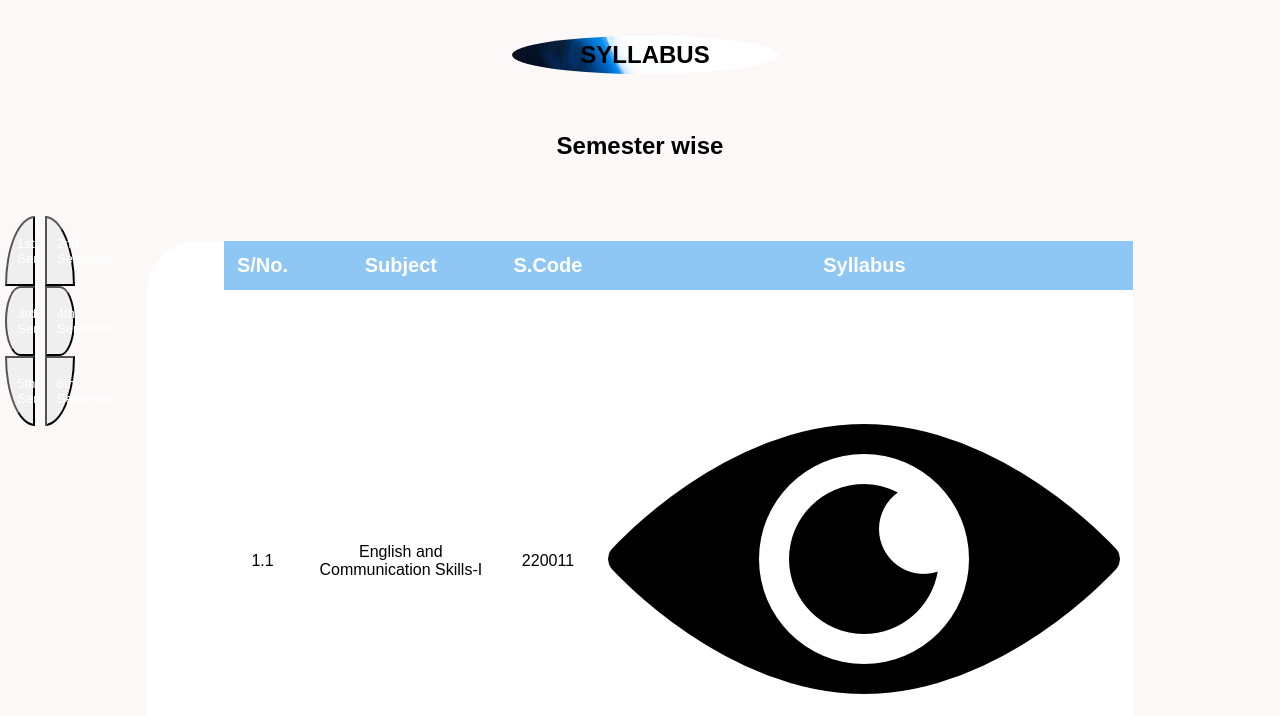
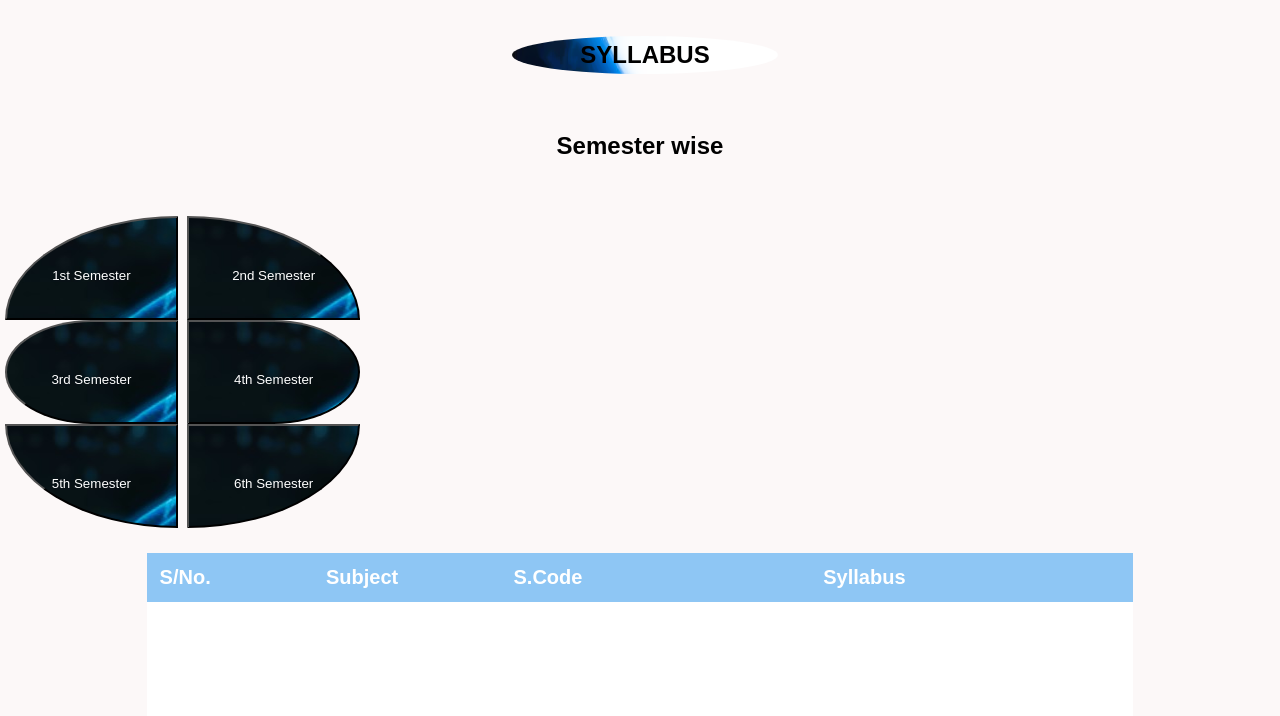
Before and after one commit to animehoodie/TEACHLEARNING2.O, a plain HTML site: page index.html in a window 1280 px wide. Shown: the part 84-800 px from the top of the page. Drawn offline with Linux system fonts and the light colour scheme; a script that the page names is missing; files whose address does not match are found by name.

Commit message:
structure.css

```diff
--- a/structure.css
+++ b/structure.css
@@ -1,14 +1,13 @@
 .buttons{
   padding: %;
-  float: left;
 
 }
 
 button {
-    padding: 10px 10px;
+    padding: 50px 10px;
     margin: 0px;
     cursor: pointer;
-    background-image: url('images/button.jpg');
+    background-image: url('button.jpg');
     color: white;
 }
 
```
